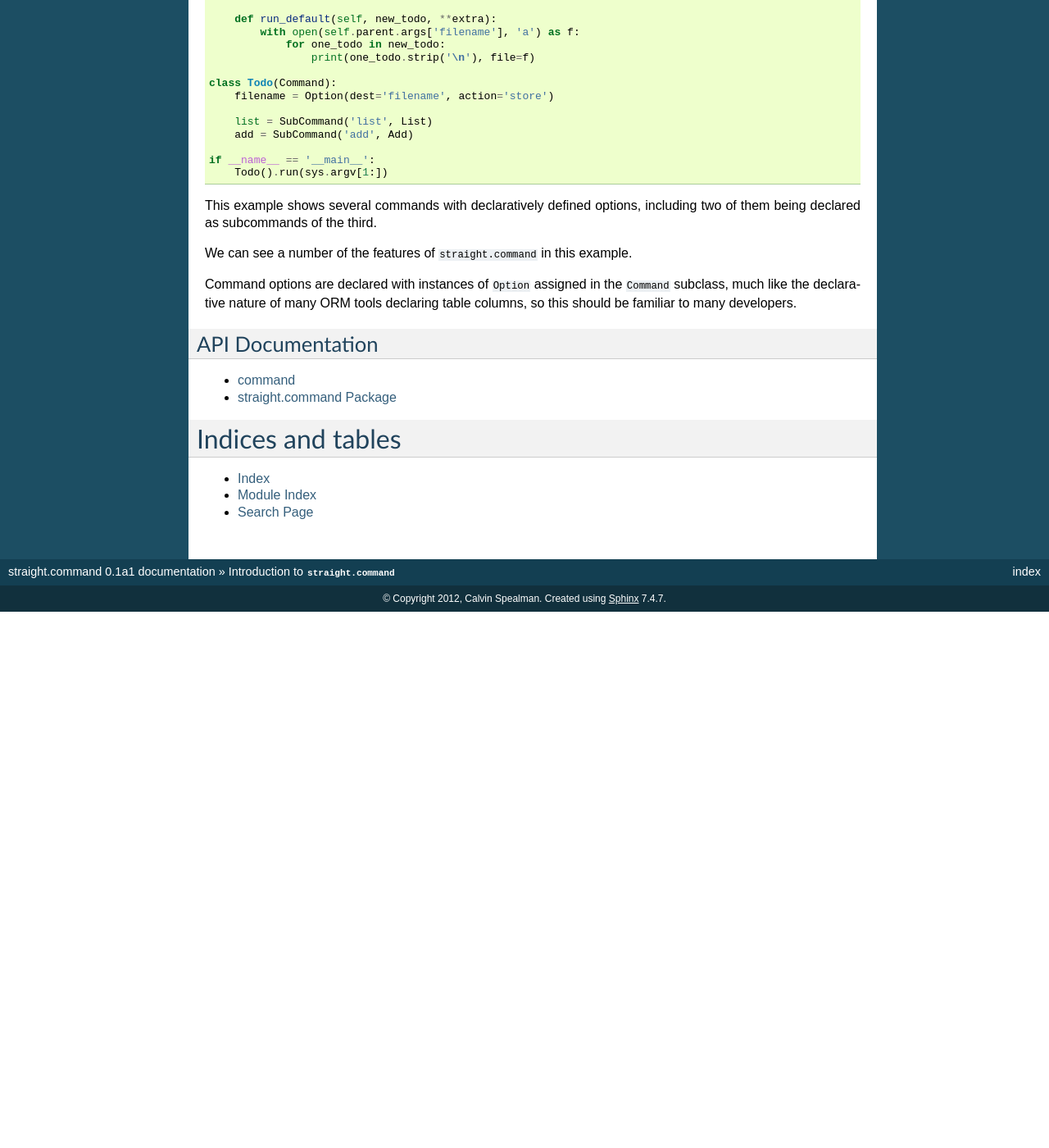
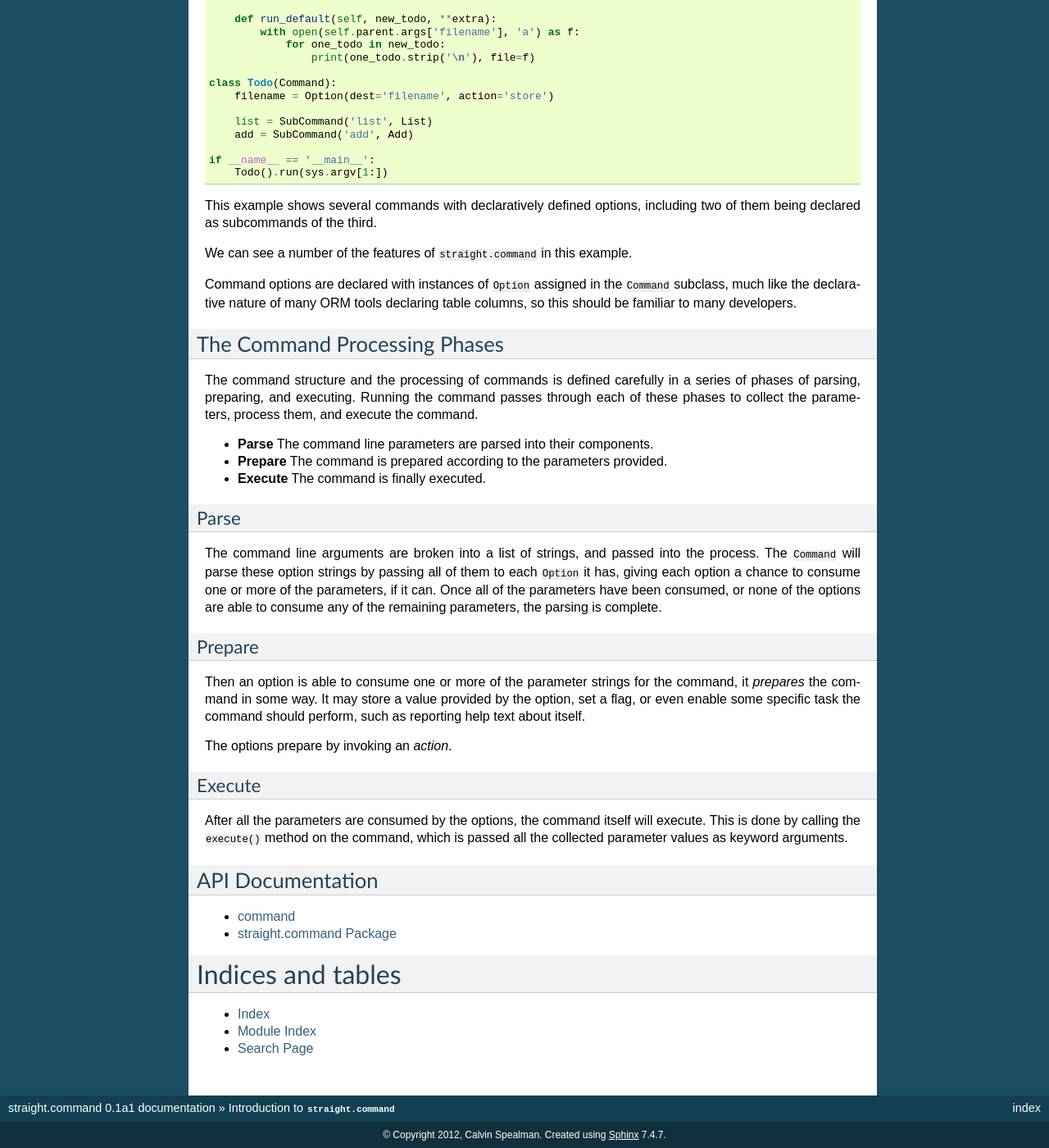
Before and after one commit to ironfroggy/straight.command, a Sphinx documentation site: the page built from docs/source/index.rst, in a window 1280 px wide and 1400 px high, scrolled down 499 px. Shown: the whole window at 82% size. Built offline with Sphinx 7.4.7, drawn with Linux system fonts in a browser that asks for light colours; before the commit the page ends 1245 px from its top, so only the background shows below that; some of the changed text lies outside the part shown.

Commit message:
Change the final command method from run_default() to execute() and document the command flow's three phases.

```diff
--- a/docs/source/index.rst
+++ b/docs/source/index.rst
@@ -58,6 +58,47 @@ Command options are declared with instances of ``Option`` assigned in the
 ``Command`` subclass, much like the declarative nature of many ORM tools
 declaring table columns, so this should be familiar to many developers.
 
+The Command Processing Phases
+-----------------------------
+
+The command structure and the processing of commands is defined carefully
+in a series of phases of parsing, preparing, and executing. Running the
+command passes through each of these phases to collect the parameters,
+process them, and execute the command.
+
+* **Parse** The command line parameters are parsed into their components.
+* **Prepare** The command is prepared according to the parameters provided.
+* **Execute** The command is finally executed.
+
+Parse
+'''''
+
+The command line arguments are broken into a list of strings, and passed
+into the process. The ``Command`` will parse these option strings by passing all
+of them to each ``Option`` it has, giving each option a chance to consume one
+or more of the parameters, if it can. Once all of the parameters have been
+consumed, or none of the options are able to consume any of the remaining
+parameters, the parsing is complete.
+
+Prepare
+'''''''
+
+Then an option is able to consume one or more of the parameter strings for
+the command, it `prepares` the command in some way. It may store a value
+provided by the option, set a flag, or even enable some specific task the
+command should perform, such as reporting help text about itself.
+
+The options prepare by invoking an `action`.
+
+Execute
+'''''''
+
+After all the parameters are consumed by the options, the command itself
+will execute. This is done by calling the ``execute()`` method on the
+command, which is passed all the collected parameter values as keyword
+arguments.
+
+
 API Documentation
 -----------------
 
--- a/test.py
+++ b/test.py
@@ -60,7 +60,7 @@ class Rot13Command(Command):
 
     text = Option(dest='original', coerce=unicode)
 
-    def run_default(self, original, **kwargs):
+    def execute(self, original, **kwargs):
         print(original, "->", original.encode('rot13'))
 
 
@@ -77,7 +77,7 @@ class TestCommand(Command):
     name = Option(long='--name')
     rot13 = Rot13SubCommand()
 
-    def run_default(self, total, total_is_prime, **kwargs):
+    def execute(self, total, total_is_prime, **kwargs):
         print('total =', total)
         if total_is_prime is not None:
             print('total is prime?', total_is_prime)
```
Also changed, not shown: 1 other file.
